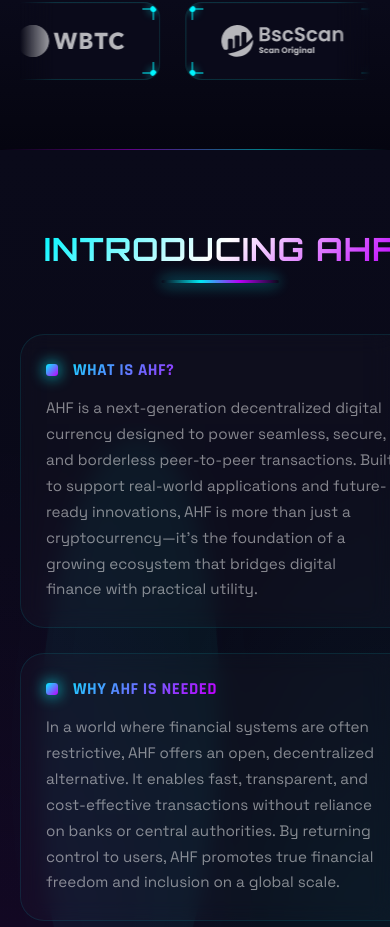
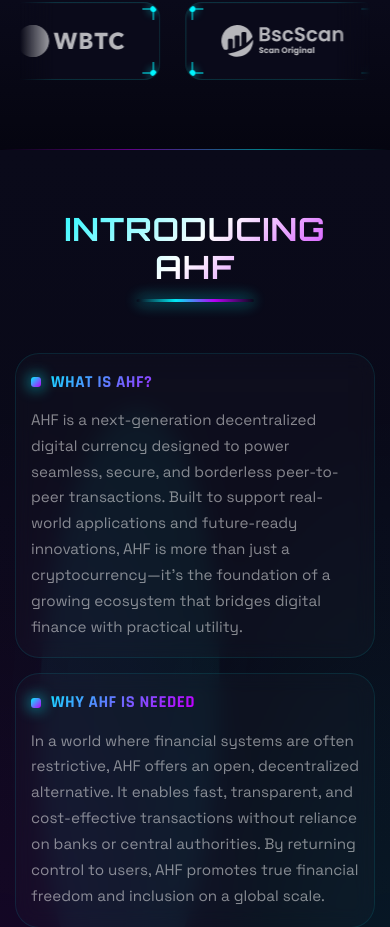
Before and after one commit to ritik-kumar7/alieusCoin, a React (Vite) app: page / in a window 390 px wide. Shown: the part 1266-2193 px from the top of the page. Built offline with nearby package versions, Linux system fonts and the light colour scheme.

Commit message:
improve mobile responsiveness

```diff
--- a/src/components/About/About.css
+++ b/src/components/About/About.css
@@ -390,3 +390,75 @@
         height: 280px;
     }
 }
+
+@media (max-width: 480px) {
+    .about-section {
+        padding: 60px 0;
+        overflow-x: hidden;
+    }
+
+    .about-section .container {
+        padding: 0 15px;
+        max-width: 100%;
+        box-sizing: border-box;
+    }
+
+    .about-section .section-header {
+        text-align: center;
+        padding: 0 10px;
+    }
+
+    .heading-text {
+        font-size: 1.3rem;
+        letter-spacing: 0.5px;
+        word-wrap: break-word;
+        overflow-wrap: break-word;
+        max-width: 100%;
+        display: block;
+    }
+
+    .heading-text::after {
+        left: 50%;
+        transform: translateX(-50%);
+        width: 60px;
+    }
+
+    .about-content {
+        gap: 40px;
+    }
+
+    .about-list {
+        width: 100%;
+        box-sizing: border-box;
+    }
+
+    .about-item {
+        padding: 18px 15px;
+        margin-bottom: 15px;
+        width: 100%;
+        box-sizing: border-box;
+    }
+
+    .item-title {
+        font-size: 0.95rem;
+        gap: 10px;
+    }
+
+    .item-title::before {
+        width: 10px;
+        height: 10px;
+    }
+
+    .item-description {
+        font-size: 0.85rem;
+        line-height: 1.6;
+    }
+
+    .about-image {
+        padding: 30px 10px;
+    }
+
+    .coin-image img {
+        max-width: 200px;
+    }
+}
--- a/src/components/Roadmap/Roadmap.css
+++ b/src/components/Roadmap/Roadmap.css
@@ -298,3 +298,24 @@
         font-size: 0.9rem;
     }
 }
+
+@media (max-width: 480px) {
+    .roadmap-section .section-header {
+        flex-direction: column;
+        gap: 20px;
+        text-align: center;
+    }
+
+    .roadmap-section .heading-text {
+        font-size: 1.6rem;
+        letter-spacing: 2px;
+        word-wrap: break-word;
+        overflow-wrap: break-word;
+    }
+
+    .section-description {
+        font-size: 1rem;
+        text-align: center;
+        padding: 0 10px;
+    }
+}
```
